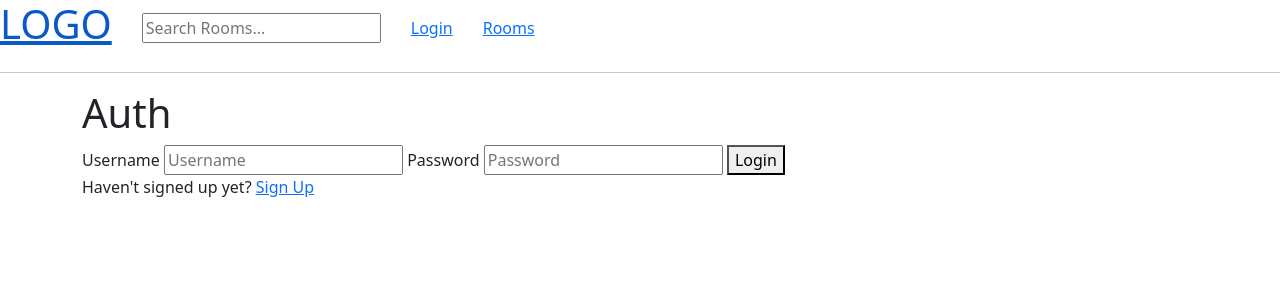
After one commit to 3westrick/Django-study-room, a Django app: page /login/ in a window 1280 px wide. The commit adds this page. Shown: the top 300 px of the page. Run offline with Django 4.2, Linux system fonts and the light colour scheme.

Commit message:
managing Auth, login, logout, reg

```diff
--- /dev/null
+++ b/base/templates/base/auth.html
@@ -0,0 +1,35 @@
+{% extends 'layout.html' %}
+{% block title %}{% endblock %}
+
+{% block content %}
+<h1>Auth</h1>
+{% if page == 'login' %}
+<div>
+    <form method="post">
+        {% csrf_token %}
+        <label>Username</label>
+        <input type="text" name="username" placeholder="Username">
+
+        <label>Password</label>
+        <input type="password" name="password" placeholder="Password">
+        <button>
+            Login
+        </button>
+    </form>
+    <p>Haven't signed up yet? <a href="{% url 'base:reg' %}">Sign Up</a></p>
+</div>
+
+{% else %}
+
+<div>
+    <form method="post">
+        {% csrf_token %}
+        {{ form.as_p }}
+        <button>
+            Sign Up
+        </button>
+    </form>
+    <p>Already signed up? <a href="{% url 'base:login' %}">Login</a></p>
+</div>
+{% endif %}
+{% endblock %}
--- a/base/templates/base/rooms.html
+++ b/base/templates/base/rooms.html
@@ -20,7 +20,10 @@
     </div>
     <div class="col col-9">
         <h5>{{ rooms.count }} rooms available</h5>
+
+        {% if request.user.is_authenticated %}
         <a href="{% url 'base:create' %}">Create Room</a>
+        {% endif %}
         {% for room in rooms %}
         <div style="background:#77777750; border 2px solid #44444450; border-radius:15px;margin: 15px;padding:15px">
             {% if room.host.id == request.user.id %}
--- a/base/urls.py
+++ b/base/urls.py
@@ -4,6 +4,9 @@ from . import views
 app_name = "base"
 urlpatterns = [
     path("", views.index, name='index'),
+    path("login/", views.signin, name='login'),
+    path("logout/", views.signout, name='logout'),
+    path("signup/", views.signup, name='reg'),
     path("rooms/", views.rooms, name="rooms"),
     path("room/<int:pk>/", views.room, name="room"),
     path("room/create/", views.create, name="create"),
--- a/base/views.py
+++ b/base/views.py
@@ -1,11 +1,59 @@
 from django.shortcuts import render, get_object_or_404, get_list_or_404, redirect
 from django.http import HttpResponse
+from django.contrib import messages
+from django.contrib.auth import authenticate, login, logout
+from django.contrib.auth.decorators import login_required
+from django.contrib.auth.models import User
 from .models import Room, Topic, RoomMessage
 from .forms import RoomForm
+from django.contrib.auth.forms import UserCreationForm
 from django.db.models import Q
 
 
 # Create your views here.
+
+def signin(request):
+    page = 'login'
+    if request.user.is_authenticated:
+        return redirect('base:index')
+    if request.method == "POST":
+        username = request.POST.get('username').lower()
+        password = request.POST.get('password')
+        try:
+            User.objects.get(username=username)
+        except:
+            messages.error(request, 'User does not exist')
+        user = authenticate(request, username=username, password=password)
+        if user is not None:
+            login(request, user)
+            return redirect("base:index")
+        else:
+            messages.error(request, "Username or Password does not exist.")
+
+    return render(request, 'base/auth.html', {'page': page})
+
+
+@login_required
+def signout(request):
+    logout(request)
+    return redirect("base:index")
+
+
+def signup(request):
+    form = UserCreationForm()
+    if request.method == 'POST':
+        form = UserCreationForm(request.POST)
+        if form.is_valid():
+            user = form.save(commit=False)
+            user.username = user.username.lower()
+            user.save()
+            login(request, user)
+            return redirect("base:index")
+        else:
+            messages.error(request, "An error occurred during registration")
+    return render(request, 'base/auth.html', {'form': form})
+
+
 def index(request):
     return render(request, 'base/index.html')
 
@@ -34,6 +82,7 @@ def room(request, pk):
     return render(request, 'base/room.html', {'room': room_item})
 
 
+@login_required
 def create(request):
     form = RoomForm()
     if request.method == 'POST':
@@ -44,9 +93,13 @@ def create(request):
     return render(request, 'base/room_form.html', {'form': form})
 
 
+@login_required
 def edit(request, pk):
     room_item = get_object_or_404(Room, pk=pk)
     form = RoomForm(instance=room_item)
+
+    if request.user != room_item.host:
+        return HttpResponse("You are not allowed here!!")
 
     if request.method == 'POST':
         form = RoomForm(request.POST, instance=room_item)
@@ -57,8 +110,11 @@ def edit(request, pk):
     return render(request, 'base/room_form.html', {'form': form})
 
 
+@login_required
 def delete(request, pk):
     room_item = get_object_or_404(Room, pk=pk)
+    if request.user != room_item.host:
+        return HttpResponse("You are not allowed here!!")
     if request.method == 'POST':
         room_item.delete()
         return redirect('base:index')
--- a/mysite/settings.py
+++ b/mysite/settings.py
@@ -25,6 +25,9 @@ SECRET_KEY = "django-insecure-69d71l=+j!16gzd_2va^6yyl1v&3tfrg4s#vg1dayn0ma0hv%b
 DEBUG = True
 
 ALLOWED_HOSTS = []
+LOGIN_URL = '/login/'
+LOGIN_REDIRECT_URL = '/'
+LOGOUT_REDIRECT_URL = '/'
 
 # Application definition
 
--- a/templates/layout.html
+++ b/templates/layout.html
@@ -11,6 +11,13 @@
 {% include 'nav.html'%}
 
 <div class="container">
+    <div>
+        <ul>
+            {% for message in messages %}
+            <li>{{ message }}</li>
+            {% endfor %}
+        </ul>
+    </div>
     {% block content%}
     {% endblock %}
 </div>
--- a/templates/nav.html
+++ b/templates/nav.html
@@ -5,6 +5,12 @@
     <form action="{% url 'base:rooms' %}">
         <input placeholder="Search Rooms..." name="search" type="text">
     </form>
+    {% if request.user.is_authenticated %}
+    hello {{ request.user.username }}
+    <a href="{% url 'base:logout' %}">Logout</a>
+    {% else %}
+    <a href="{% url 'base:login' %}">Login</a>
+    {% endif %}
     <a href="{% url 'base:rooms' %}">Rooms</a>
 </div>
 <hr>
```
Also changed, not shown: db.sqlite3.
